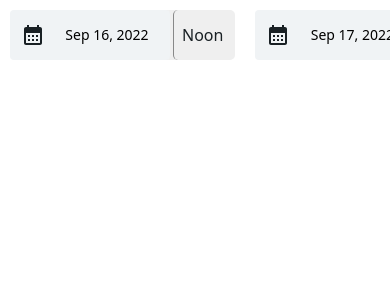
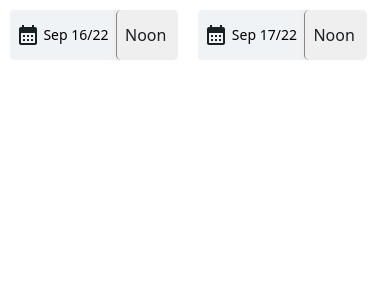
Before and after one commit to YohanesMulugeta/Sean-Rental-Form, a React (Create React App) app: page / in a window 390 px wide. Shown: the top 300 px of the page. Built offline with nearby package versions, Linux system fonts and the light colour scheme.

Commit message:
date input button responsive to mobiles

```diff
--- a/src/components/RentDateRangePicker.jsx
+++ b/src/components/RentDateRangePicker.jsx
@@ -14,6 +14,8 @@ function RentDateRangePicker() {
       key: "selection",
     },
   ]);
+
+  const [isVertical, setIsVertical] = useState();
 
   const calendarRef = useRef();
   const endDateBtn = useRef();
@@ -52,8 +54,28 @@ function RentDateRangePicker() {
     });
   }
 
+  function initResize() {
+    const body = document.body;
+
+    const bodyWidthObserver = new ResizeObserver(([entry]) => {
+      const bodyWidth = entry.contentRect.width;
+      if (bodyWidth < 657 && isVertical === false) {
+        setIsVertical(true);
+        addHidden();
+      }
+      if (bodyWidth >= 657 && isVertical === true) {
+        setIsVertical(false);
+        addHidden();
+      }
+    });
+
+    bodyWidthObserver.observe(body);
+  }
+
   useLayoutEffect(() => {
     removeActiveButtonStyle();
+
+    initResize();
   }, []);
 
   useEffect(() => {
@@ -102,7 +124,7 @@ function RentDateRangePicker() {
         moveRangeOnFirstSelection={false}
         months={2}
         ranges={dateState}
-        direction="horizontal"
+        direction={isVertical ? "vertical" : "horizontal"}
         showMonthAndYearPickers={false}
         minDate={new Date()}
       />
--- a/src/components/rentalDatePicker.css
+++ b/src/components/rentalDatePicker.css
@@ -140,3 +140,9 @@ button.rdrDay {
     left: -5px;
   }
 }
+
+@media (max-width: 670px) {
+  .rdrDateInput {
+    width: 103px;
+  }
+}
--- a/src/mod/components/DateInput/index.js
+++ b/src/mod/components/DateInput/index.js
@@ -79,6 +79,7 @@ class DateInput extends PureComponent {
           gap: "3px",
           backgroundColor: "buttonface",
           borderRadius: "7px",
+          maxWidth: "225px",
         }}
       >
         <span
@@ -87,7 +88,7 @@ class DateInput extends PureComponent {
             display: "flex",
             alignItems: "center",
             justifyContent: "space-around",
-            paddingLeft: "10px",
+            paddingLeft: "5px",
             height: "100%",
           }}
         >
@@ -96,7 +97,7 @@ class DateInput extends PureComponent {
             style={{ color: "#000", fontSize: "14px" }}
             readOnly={readOnly}
             disabled={disabled}
-            value={value}
+            value={value.slice(0, -6) + "/" + value.slice(-2)}
             placeholder={placeholder}
             aria-label={ariaLabel}
             onKeyDown={this.onKeyDown}
```
